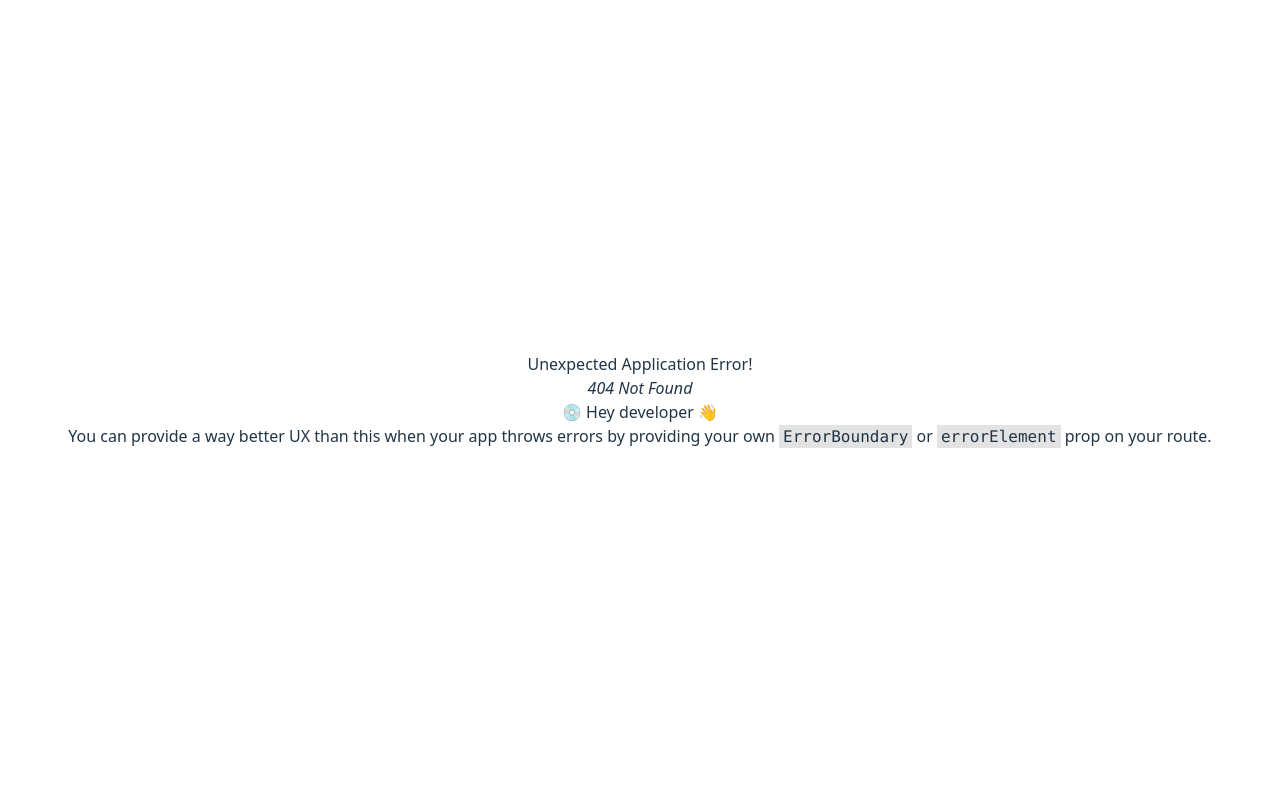
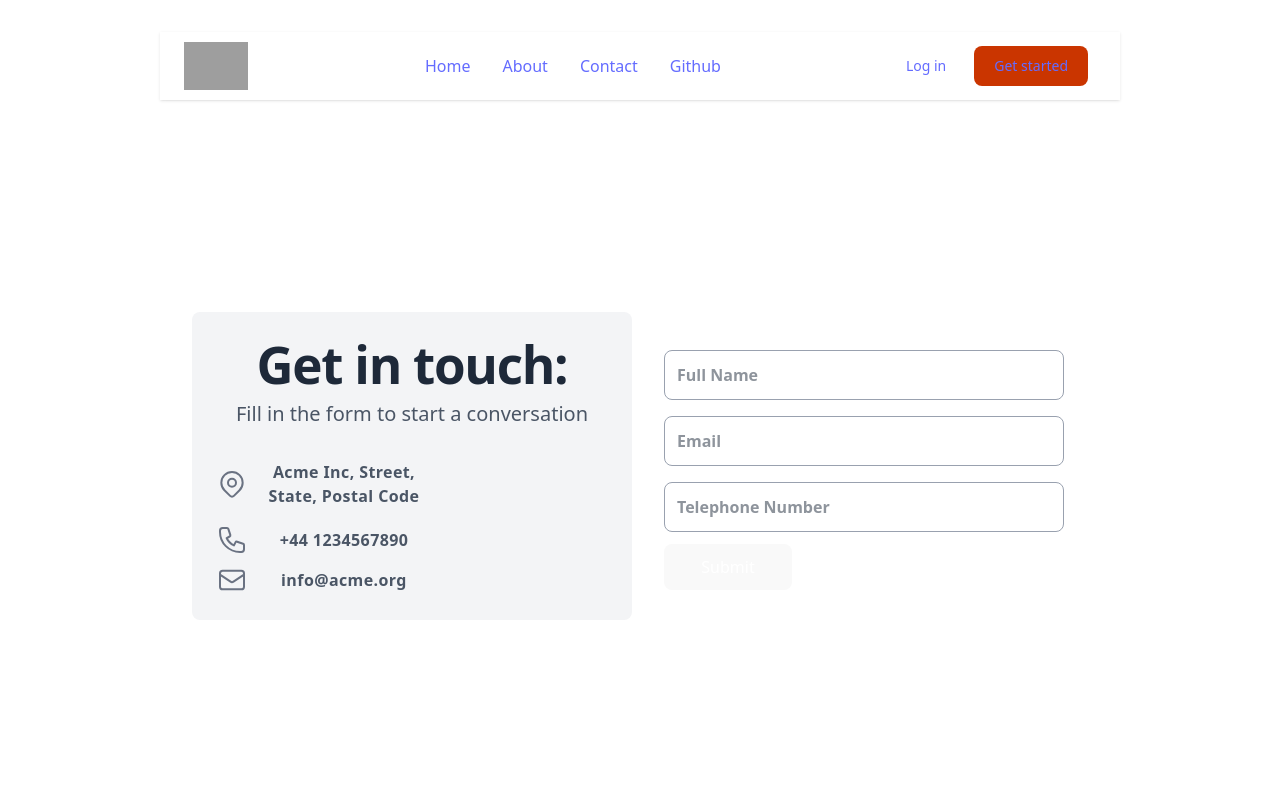
Before and after one commit to Mishra010405/React_RV, a React (Vite) app in the folder 07reactrouter/: page /contact in a window 1280 px wide. Before the commit this address had no page. Shown: the top 800 px of the page. Built offline with nearby package versions, Linux system fonts and the light colour scheme; grey boxes are pictures that could not be loaded.

Commit message:
Add Server side apporch

```diff
--- /dev/null
+++ b/07reactrouter/src/Components/Contacts/Contacts.jsx
@@ -0,0 +1,142 @@
+import React from 'react'
+
+export default function Contact() {
+    return (
+        <div className="relative flex items-top justify-center min-h-[700px] bg-white sm:items-center sm:pt-0">
+            <div className="max-w-6xl mx-auto sm:px-6 lg:px-8">
+                <div className="mt-8 overflow-hidden">
+                    <div className="grid grid-cols-1 md:grid-cols-2">
+                        <div className="p-6 mr-2 bg-gray-100 sm:rounded-lg">
+                            <h1 className="text-3xl sm:text-4xl text-gray-800 font-extrabold tracking-tight">
+                                Get in touch:
+                            </h1>
+                            <p className="text-normal text-lg sm:text-xl font-medium text-gray-600 mt-2">
+                                Fill in the form to start a conversation
+                            </p>
+
+                            <div className="flex items-center mt-8 text-gray-600">
+                                <svg
+                                    fill="none"
+                                    stroke="currentColor"
+                                    stroke-linecap="round"
+                                    stroke-linejoin="round"
+                                    stroke-width="1.5"
+                                    viewBox="0 0 24 24"
+                                    className="w-8 h-8 text-gray-500"
+                                >
+                                    <path
+                                        stroke-linecap="round"
+                                        stroke-linejoin="round"
+                                        stroke-width="1.5"
+                                        d="M17.657 16.657L13.414 20.9a1.998 1.998 0 01-2.827 0l-4.244-4.243a8 8 0 1111.314 0z"
+                                    />
+                                    <path
+                                        stroke-linecap="round"
+                                        stroke-linejoin="round"
+                                        stroke-width="1.5"
+                                        d="M15 11a3 3 0 11-6 0 3 3 0 016 0z"
+                                    />
+                                </svg>
+                                <div className="ml-4 text-md tracking-wide font-semibold w-40">
+                                    Acme Inc, Street, State, Postal Code
+                                </div>
+                            </div>
+
+                            <div className="flex items-center mt-4 text-gray-600">
+                                <svg
+                                    fill="none"
+                                    stroke="currentColor"
+                                    stroke-linecap="round"
+                                    stroke-linejoin="round"
+                                    stroke-width="1.5"
+                                    viewBox="0 0 24 24"
+                                    className="w-8 h-8 text-gray-500"
+                                >
+                                    <path
+                                        stroke-linecap="round"
+                                        stroke-linejoin="round"
+                                        stroke-width="1.5"
+                                        d="M3 5a2 2 0 012-2h3.28a1 1 0 01.948.684l1.498 4.493a1 1 0 01-.502 1.21l-2.257 1.13a11.042 11.042 0 005.516 5.516l1.13-2.257a1 1 0 011.21-.502l4.493 1.498a1 1 0 01.684.949V19a2 2 0 01-2 2h-1C9.716 21 3 14.284 3 6V5z"
+                                    />
+                                </svg>
+                                <div className="ml-4 text-md tracking-wide font-semibold w-40">
+                                    +44 1234567890
+                                </div>
+                            </div>
+
+                            <div className="flex items-center mt-2 text-gray-600">
+                                <svg
+                                    fill="none"
+                                    stroke="currentColor"
+                                    stroke-linecap="round"
+                                    stroke-linejoin="round"
+                                    stroke-width="1.5"
+                                    viewBox="0 0 24 24"
+                                    className="w-8 h-8 text-gray-500"
+                                >
+                                    <path
+                                        stroke-linecap="round"
+                                        stroke-linejoin="round"
+                                        stroke-width="1.5"
+                                        d="M3 8l7.89 5.26a2 2 0 002.22 0L21 8M5 19h14a2 2 0 002-2V7a2 2 0 00-2-2H5a2 2 0 00-2 2v10a2 2 0 002 2z"
+                                    />
+                                </svg>
+                                <div className="ml-4 text-md tracking-wide font-semibold w-40">
+                                    info@acme.org
+                                </div>
+                            </div>
+                        </div>
+
+                        <form className="p-6 flex flex-col justify-center">
+                            <div className="flex flex-col">
+                                <label for="name" className="hidden">
+                                    Full Name
+                                </label>
+                                <input
+                                    type="name"
+                                    name="name"
+                                    id="name"
+                                    placeholder="Full Name"
+                                    className="w-100 mt-2 py-3 px-3 rounded-lg bg-white border border-gray-400 text-gray-800 font-semibold focus:border-orange-500 focus:outline-none"
+                                />
+                            </div>
+
+                            <div className="flex flex-col mt-2">
+                                <label for="email" className="hidden">
+                                    Email
+                                </label>
+                                <input
+                                    type="email"
+                                    name="email"
+                                    id="email"
+                                    placeholder="Email"
+                                    className="w-100 mt-2 py-3 px-3 rounded-lg bg-white border border-gray-400 text-gray-800 font-semibold focus:border-orange-500 focus:outline-none"
+                                />
+                            </div>
+
+                            <div className="flex flex-col mt-2">
+                                <label for="tel" className="hidden">
+                                    Number
+                                </label>
+                                <input
+                                    type="tel"
+                                    name="tel"
+                                    id="tel"
+                                    placeholder="Telephone Number"
+                                    className="w-100 mt-2 py-3 px-3 rounded-lg bg-white border border-gray-400 text-gray-800 font-semibold focus:border-orange-500 focus:outline-none"
+                                />
+                            </div>
+
+                            <button
+                                type="submit"
+                                className="md:w-32 bg-orange-700 hover:bg-blue-dark text-white font-bold py-3 px-6 rounded-lg mt-3 hover:bg-orange-600 transition ease-in-out duration-300"
+                            >
+                                Submit
+                            </button>
+                        </form>
+                    </div>
+                </div>
+            </div>
+        </div>
+    );
+}
--- a/07reactrouter/src/main.jsx
+++ b/07reactrouter/src/main.jsx
@@ -6,6 +6,7 @@ import { createBrowserRouter, RouterProvider } from 'react-router-dom'
 import Layout from './Layout.jsx'
 import Home from './Components/Home/home.jsx'
 import About from './Components/About/About.jsx'
+import Contact from './Components/Contacts/Contacts.jsx'
 
 
 const router = createBrowserRouter([
@@ -20,7 +21,12 @@ const router = createBrowserRouter([
       {
         path: "about",
         element: <About/>
+      },
+      {
+        path:"contact",
+        element: <Contact/>
       }
+
     ]
   }
 ])
```
